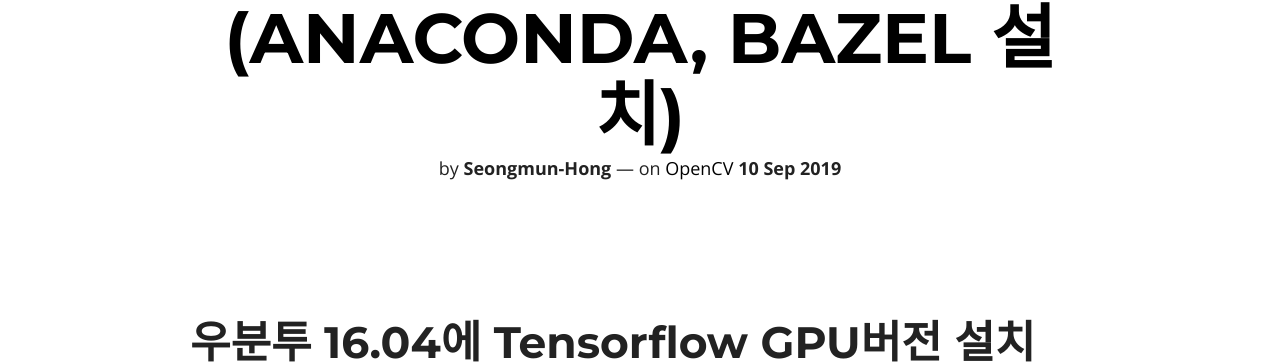
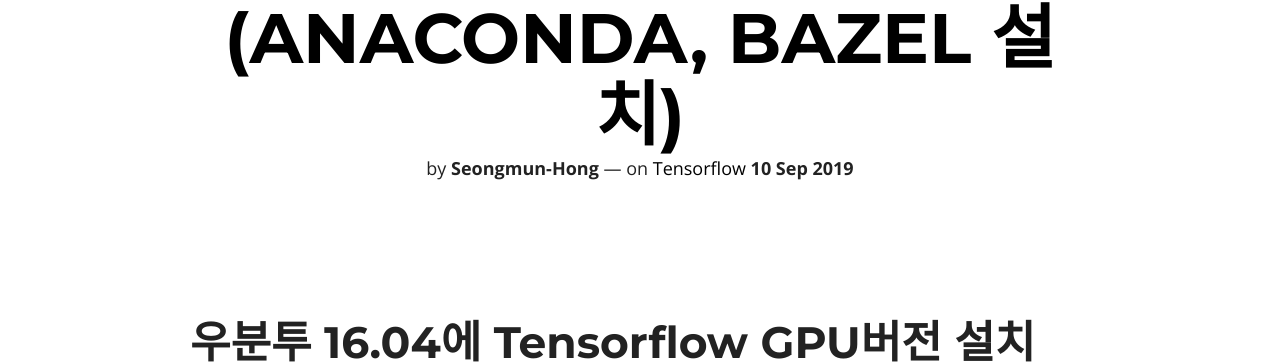
Before and after one commit to Seongmun-Hong/Seongmun-Hong.github.io, a Jekyll site: the page built from _posts/2019-09-10-Tensorflow.md, in a window 1280 px wide and 900 px high. Shown: the part 374-738 px from the top of the window. Built offline with Jekyll 4.4.1, drawn with Linux system fonts in a browser that asks for light colours; nearby versions of some CDN libraries; library files that are not in the unit come from our copies; comment, search, counter and statistics services are not loaded.

Commit message:
fix : category

```diff
--- a/_posts/2019-09-10-Tensorflow.md
+++ b/_posts/2019-09-10-Tensorflow.md
@@ -4,8 +4,8 @@
 description: ""
 headline: null
 modified: '2019-09-10'
-category: OpenCV
-tags: [OpenCV]
+category: Tensorflow
+tags: [Tensorflow]
 imagefeature: null
 mathjax: null
 chart: null
```
